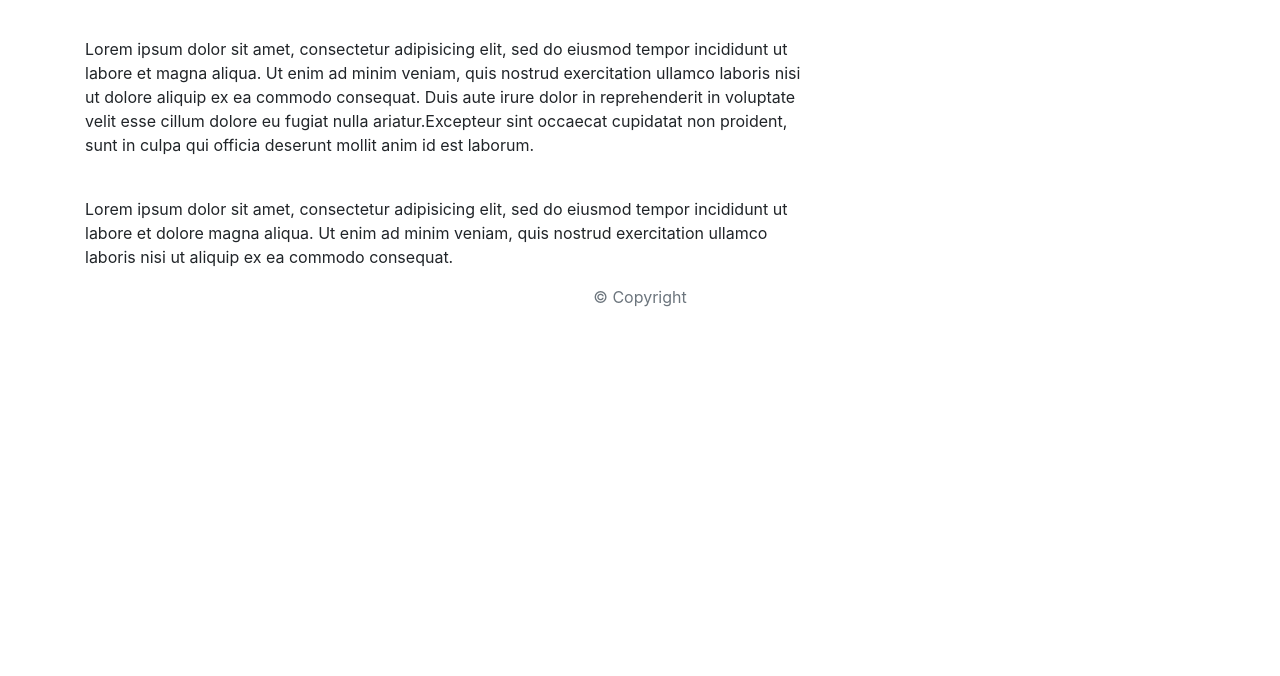
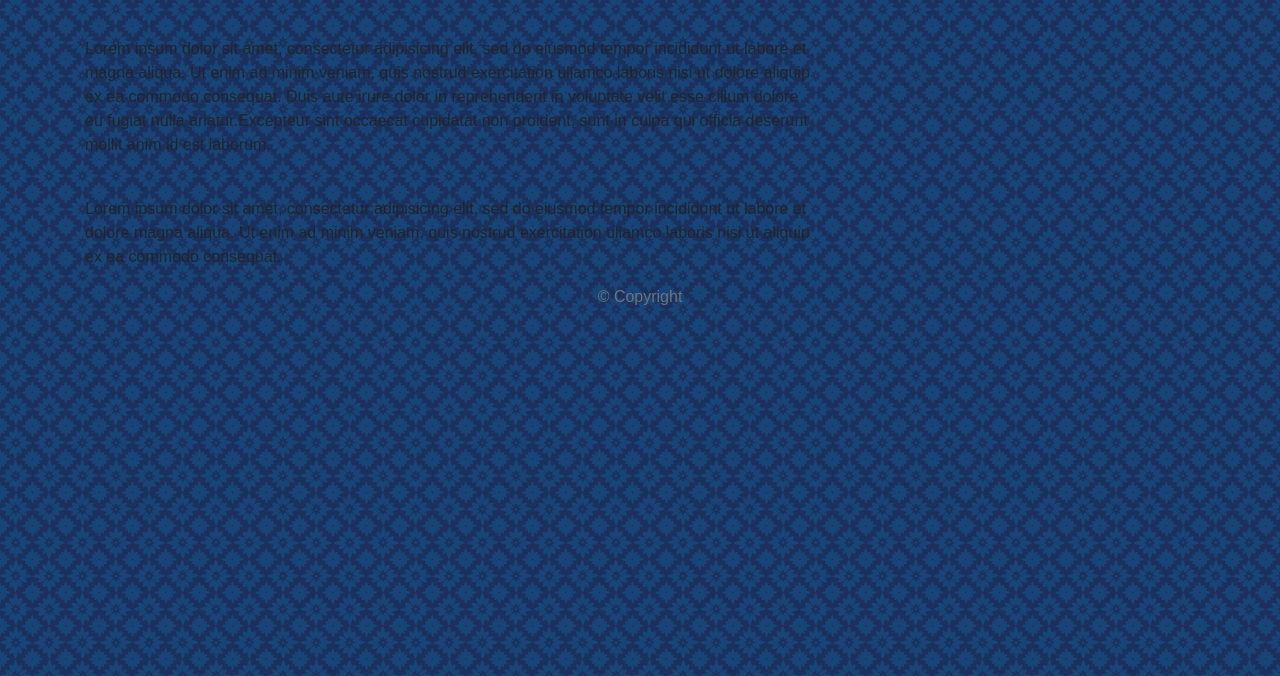
Before and after one commit to tintin92/ResponsivePortfolio, a plain HTML site: page index.html in a window 1280 px wide. Shown: the part 124-800 px from the top of the page. Drawn offline with nearby package versions, Linux system fonts and the light colour scheme.

Commit message:
set main content

```diff
--- a/Assets/css/style.css
+++ b/Assets/css/style.css
@@ -1,4 +1,15 @@
+body {
+    font-family: Arial, "Helvetica Neue", Helvetica, sans-serif;
 
+    background-image: url("/Assets/Images/moroccan-flower-dark.png");
+}
+
+html {
+
+    position: relative;
+
+    min-height:100%;
+}
 
 .image-text {
     position: absolute;
```
Also changed, not shown: Assets/Images/oriental-tiles.png (added).
